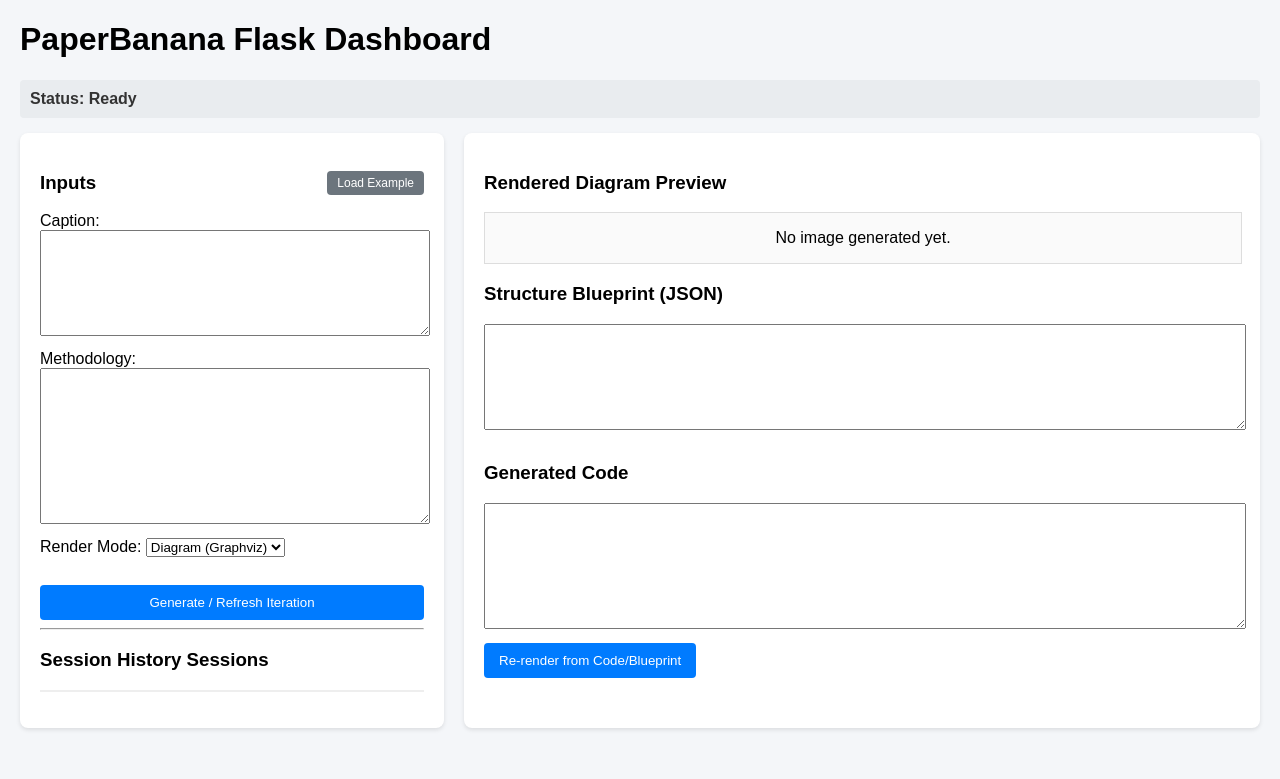
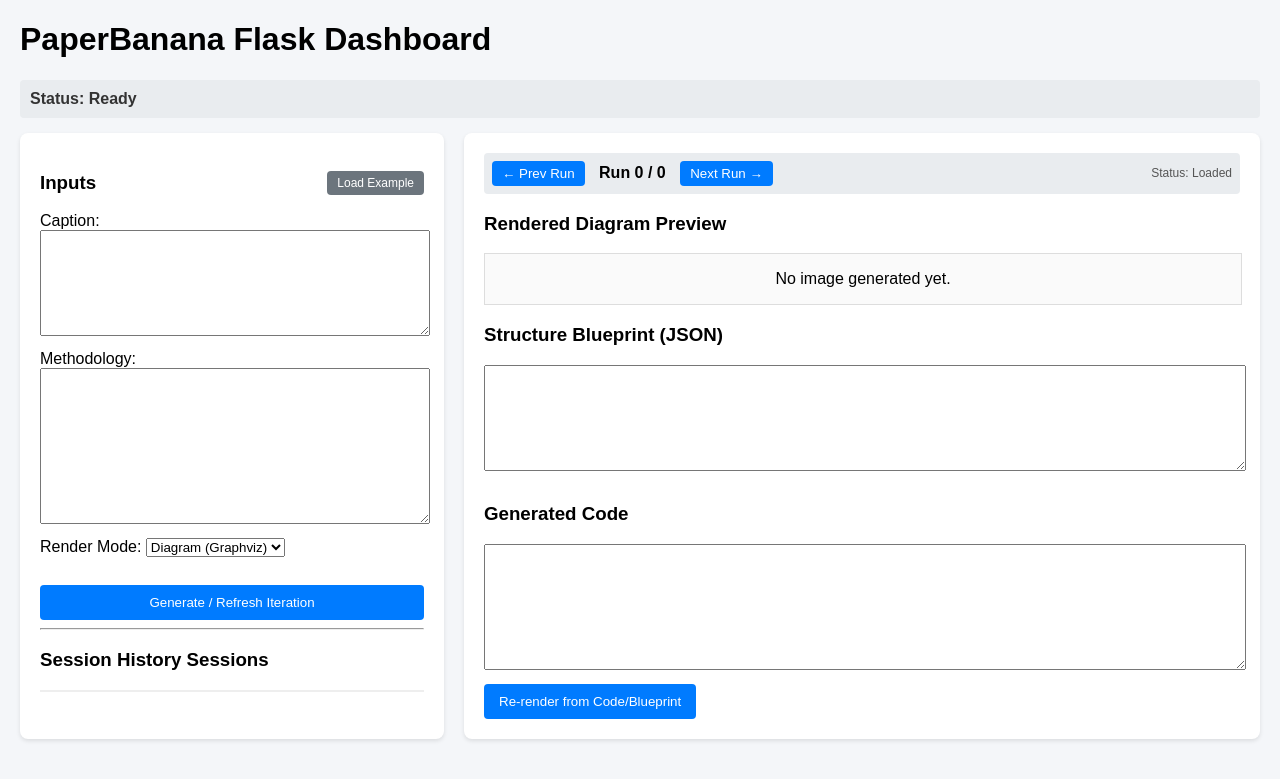
Before and after one commit to chorwaitong/diagram_generator, a Flask app: template templates/index.html in a window 1280 px wide. Shown: the top 779 px of the page. Run offline with Flask 3, Linux system fonts and the light colour scheme; the template is opened without the code that fills it, so the values that code supplies are empty.

Commit message:
Paging for multiple run display

```diff
--- a/app.py
+++ b/app.py
@@ -72,10 +72,9 @@ def load_session():
     session_subfolder = os.path.join(img_dir, session_name)
 
     caption, methodology, code_str, blueprint_str, image_url = "", "", "", "{}", ""
+    runs_data = []
 
     inputs_path = os.path.join(session_subfolder, "inputs.json")
-    exec_json_path = os.path.join(session_subfolder, "exec.json")
-
     if os.path.exists(inputs_path):
         with open(inputs_path, "r", encoding="utf-8") as f:
             data = json.load(f)
@@ -87,20 +86,39 @@ def load_session():
         with open(bp_path, "r", encoding="utf-8") as f:
             blueprint_str = f.read()
 
+    exec_json_path = os.path.join(session_subfolder, "exec.json")
     if os.path.isfile(exec_json_path):
         with open(exec_json_path, "r", encoding="utf-8") as file:
             execution_history = json.load(file)
 
-        for item in reversed(execution_history):
+        for idx, item in enumerate(execution_history):
             if 'code' in item and 'output' in item:
-                if os.path.isfile(item['output']):
-                    image_url = f"/images/{session_name}/{os.path.basename(item['output'])}"
-                    code_str = item['code']
-                    break
+                out_path = item['output']
+                if os.path.isfile(out_path):
+                    image_url = f"/images/{session_name}/{os.path.basename(out_path)}"
+                    runs_data.append({
+                        "index": idx,
+                        "trial": item.get("trial", idx),
+                        "status": item.get("status", "complete"),
+                        "code": item["code"],
+                        "image_url": image_url,
+                        "error": item.get("error", None)
+                    })
+
+        # for item in reversed(execution_history):
+        #     if 'code' in item and 'output' in item:
+        #         if os.path.isfile(item['output']):
+        #             image_url = f"/images/{session_name}/{os.path.basename(item['output'])}"
+        #             code_str = item['code']
+        #             break
 
     sessions = [os.path.basename(f) for f in glob.glob(os.path.join(img_dir, "session_*"))]
+    # Default to the latest run if available
+    initial_code = runs_data[-1]["code"] if runs_data else ""
+    initial_image = runs_data[-1]["image_url"] if runs_data else ""
     return render_template('index.html', sessions=sessions, caption=caption, methodology=methodology,
-                           blueprint_str=blueprint_str, code_str=code_str, image_url=image_url, current_session=session_name, render_mode="diagram")
+                           blueprint_str=blueprint_str, code_str=initial_code, image_url=initial_image,
+                           current_session=session_name, runs=runs_data, render_mode="diagram")
 
 @app.route('/images/<path:filename>')
 def serve_image(filename):
--- a/main.py
+++ b/main.py
@@ -11,9 +11,10 @@ script_dir = os.path.dirname(os.path.realpath(__file__))
 img_dir = f"{script_dir}\\images\\"
 _stop_generation_requested = False
 
-def get_session_subfolder(caption):
+def get_session_subfolder(caption, methodology_text):
     # Create a safe, short hash folder name from the caption text
-    slug1 = hashlib.md5(caption.encode('utf-8')).hexdigest()[:10]
+    capandmethod = caption + methodology_text
+    slug1 = hashlib.md5(capandmethod.encode('utf-8')).hexdigest()[:10]
     clean_caption = re.sub(r'[^\w\s-]', '', caption).strip()
     slug2 = re.sub(r'[-\s]+', '_', clean_caption)[:50] # Limits length to roughly 3 visual lines / short phrase
     if not slug2:
@@ -139,7 +140,7 @@ def _invoke_paperbanana(llm, caption, methodology_text, render_mode="diagram", v
     _stop_generation_requested = False
     try:
         maxRetries, hasValidStructure, hasValidOutput = 5, False, False
-        session_subfolder = get_session_subfolder(caption)
+        session_subfolder = get_session_subfolder(caption, methodology_text)
         exec_json_path = os.path.join(session_subfolder, "exec.json")
         img_filename = os.path.join(session_subfolder, f"paperbanana_{getTimeNow()}")
 
--- a/templates/index.html
+++ b/templates/index.html
@@ -58,6 +58,15 @@
 
         <!-- Right Panel: Visualization, Blueprint, Code -->
         <div class="panel">
+            <div style="display: flex; justify-content: space-between; align-items: center; margin-bottom: 10px; background: #e9ecef; padding: 8px; border-radius: 4px;">
+                <div>
+                    <button type="button" onclick="prevRun()" style="padding: 5px 10px;">← Prev Run</button>
+                    <span id="run-indicator" style="font-weight: bold; margin: 0 10px;">Run 0 / 0</span>
+                    <button type="button" onclick="nextRun()" style="padding: 5px 10px;">Next Run →</button>
+                </div>
+                <div id="run-status-badge" style="font-size: 12px; color: #555;">Status: Loaded</div>
+            </div>
+
             <h3>Rendered Diagram Preview</h3>
             <div class="preview-box" id="image-preview">
                 {% if image_url %}
@@ -85,6 +94,48 @@
 
     <script>
         let abortController = null;
+        const sessionRuns = {{ runs | tojson | safe }};
+        let currentRunIndex = sessionRuns.length - 1; // Default to latest run
+
+        function updateRunDisplay() {
+            if (sessionRuns.length === 0) return;
+            if (currentRunIndex < 0) currentRunIndex = 0;
+            if (currentRunIndex >= sessionRuns.length) currentRunIndex = sessionRuns.length - 1;
+
+            const run = sessionRuns[currentRunIndex];
+
+            // Update Preview Image
+            document.getElementById("image-preview").innerHTML = `<img src="${run.image_url}" alt="Diagram Preview">`;
+            document.getElementById("download-container").innerHTML = `<a id="download-btn" href="${run.image_url}" download="diagram.png"><button>Download Image</button></a>`;
+
+            // Update Code Textarea
+            document.getElementById("code-box").value = run.code;
+
+            // Update Indicator & Status
+            document.getElementById("run-indicator").innerText = `Run ${currentRunIndex + 1} of ${sessionRuns.length} (Trial: ${run.trial})`;
+            document.getElementById("run-status-badge").innerText = `Status: ${run.status}`;
+        }
+
+        function prevRun() {
+            if (currentRunIndex > 0) {
+                currentRunIndex--;
+                updateRunDisplay();
+            }
+        }
+
+        function nextRun() {
+            if (currentRunIndex < sessionRuns.length - 1) {
+                currentRunIndex++;
+                updateRunDisplay();
+            }
+        }
+
+        // Initialize display on page load if runs exist
+        window.onload = function() {
+            if (sessionRuns.length > 0) {
+                updateRunDisplay();
+            }
+        };
 
         function loadExample() {
             const sampleCaption = "A compact, vertical systems-engineering block diagram illustrating the integrated 3-part research framework for robust and efficient eco-driving control, optimized for portrait A4 document layout.";
```
